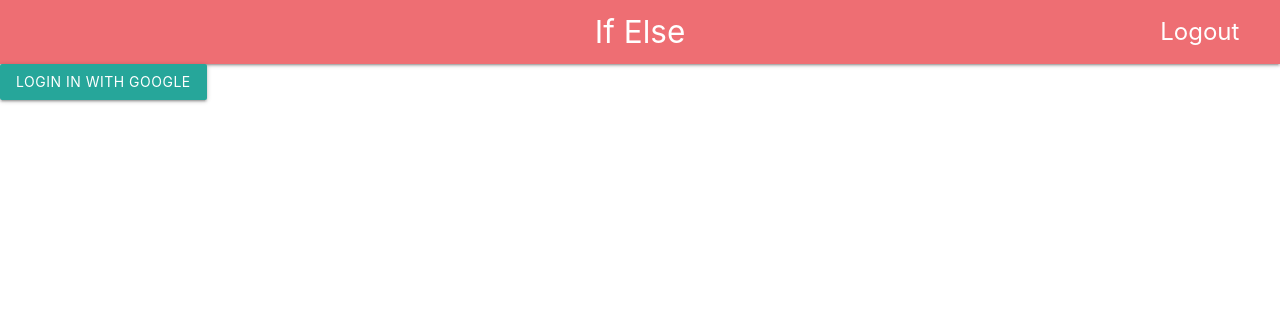
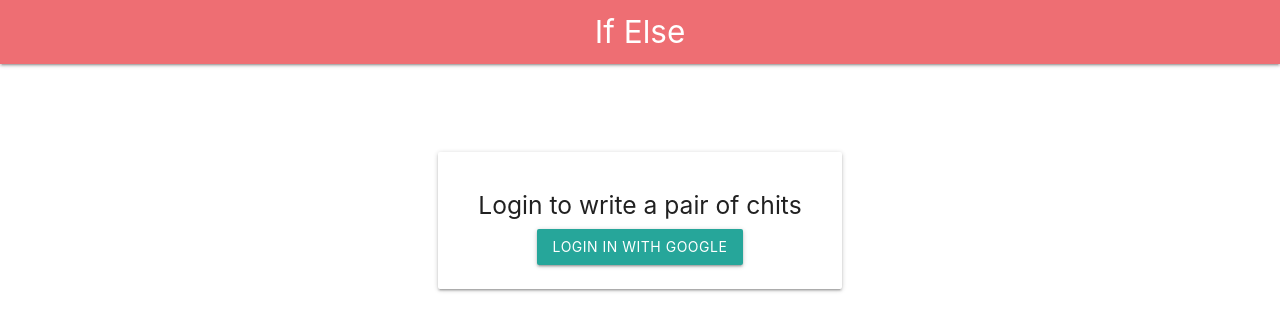
Before and after one commit to nikhil-nividata/if-else, a React (Create React App) app: page / in a window 1280 px wide. Shown: the top 330 px of the page. Built offline with nearby package versions, Linux system fonts and the light colour scheme; no server answers.

Commit message:
Conditional Render of Sign In and Logout
Conditionally Rendered the Sign In and Login Button

```diff
--- a/src/App.jsx
+++ b/src/App.jsx
@@ -53,8 +53,8 @@ class App extends Component {
     const { loggedIn } = this.state;
     return (
       <Router>
-        <Navbar />
-        <Routes login={this.login} />
+        <Navbar loggedIn={loggedIn} />
+        <Routes loggedIn={loggedIn} />
       </Router>
     );
   }
--- a/src/components/common/navbar/index.jsx
+++ b/src/components/common/navbar/index.jsx
@@ -3,7 +3,7 @@ import { Navbar, NavItem } from "react-materialize";
 import firebase from "firebase";
 import "firebase/auth";
 
-export default function index(props) {
+export default function index({ loggedIn }) {
   return (
     <Navbar
       alignLinks="right"
@@ -21,13 +21,18 @@ export default function index(props) {
         preventScrolling: true,
       }}
     >
+      {loggedIn ? (
         <NavItem
           onClick={() => {
             firebase.auth().signOut().then().catch();
           }}
         >
-        <span style={{ fontSize: "1.6rem", marginRight: "2vw" }}> Logout </span>
+          <span style={{ fontSize: "1.6rem", marginRight: "2vw" }}>
+            {" "}
+            Logout{" "}
+          </span>
         </NavItem>
+      ) : null}
     </Navbar>
   );
 }
--- a/src/components/googleSignIn/index.jsx
+++ b/src/components/googleSignIn/index.jsx
@@ -3,7 +3,7 @@ import { Button } from "react-materialize";
 import firebase from "firebase";
 import "firebase/auth";
 
-export default function index(props) {
+export default function index() {
   const provider = new firebase.auth.GoogleAuthProvider();
   return (
     <div>
--- a/src/components/homepage/index.jsx
+++ b/src/components/homepage/index.jsx
@@ -1,14 +1,6 @@
 import React from "react";
-import { Button } from "react-materialize";
-import GoogleSignIn from "../googleSignIn";
-import firebase from "firebase";
-import "firebase/auth";
+import LoginWidget from "./loginWidget";
 
-export default function index(props) {
-  console.log("HomePage props ", props);
-  return (
-    <div>
-      <GoogleSignIn {...props}></GoogleSignIn>
-    </div>
-  );
+export default function index({ loggedIn }) {
+  return <div>{!loggedIn ? <LoginWidget /> : null}</div>;
 }
--- /dev/null
+++ b/src/components/homepage/loginWidget/index.jsx
@@ -0,0 +1,22 @@
+import React from "react";
+import GoogleSignIn from "../../googleSignIn";
+import { Card, Row, Col } from "react-materialize";
+
+export default function index() {
+  return (
+    <div>
+      <Row style={{ marginTop: "10vh" }}>
+        <Col m={4}></Col>
+        <Col m={4}>
+          <Card>
+            <h5 className="center-align">Login to write a pair of chits</h5>
+            <div className="center-align">
+              <GoogleSignIn />
+            </div>
+          </Card>
+        </Col>
+        <Col m={4}></Col>
+      </Row>
+    </div>
+  );
+}
```
Lines whose indentation alone changed are shown as unchanged.
